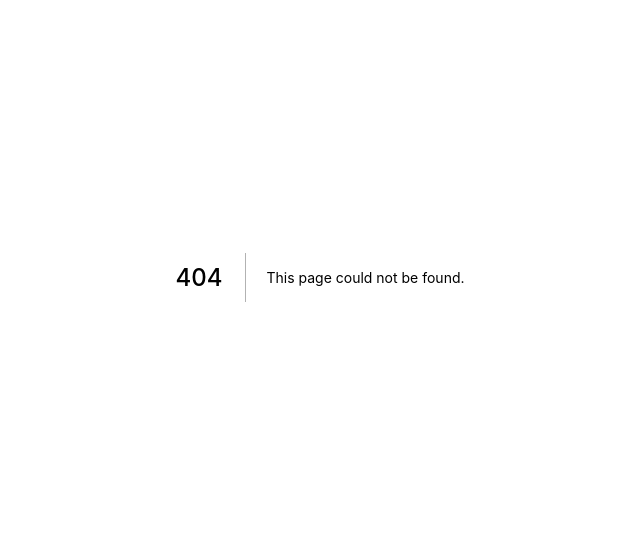
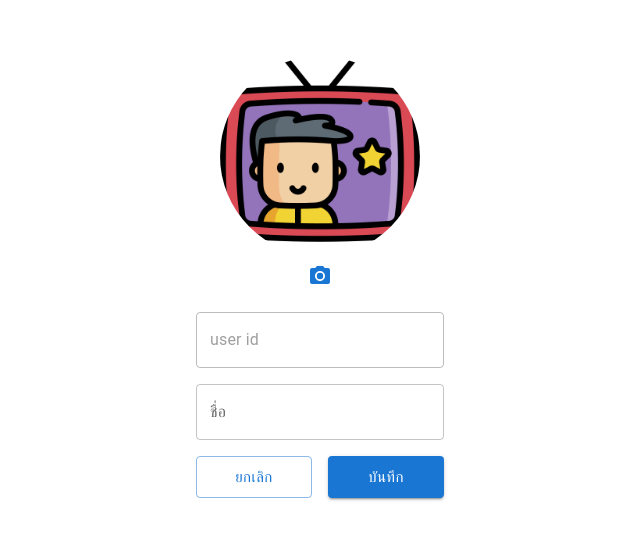
Before and after one commit to duckfollow/workout, a Next.js app: page /profile in a window 1280 px wide. Before the commit this address had no page. Shown: the part 123-662 px from the top of the page, without its empty margins (320-960 px from the left). Built offline with nearby package versions, Linux system fonts and the light colour scheme.

Commit message:
fix user edit profile

```diff
--- a/pages/booking/index.js
+++ b/pages/booking/index.js
@@ -205,7 +205,7 @@ function Booking({ data, userId }) {
                             คลิกที่ปุ่มด้านบนเพื่อทดลองใช้งานฟรี ระบบจะสร้างรหัสผู้ใช้งานใหม่ หรือจะใช้งานในโหมด demo ได้เลย
                         </p>
                     </div>
-                        :
+                        : <NoSsr>
                             <span
                                 style={
                                     {
@@ -215,6 +215,7 @@ function Booking({ data, userId }) {
                                 }>
                                 รหัสผู้ใช้ทดสอบ: <strong>{userId}</strong> <Button variant="outlined" startIcon={<LogoutIcon />} size="small" color="primary" onClick={clickLogout}>ออก</Button>
                             </span>
+                        </NoSsr>
                 }
 
                 <div className={styles.grid_menu}>
--- a/pages/index.js
+++ b/pages/index.js
@@ -211,7 +211,7 @@ function Profile({ data, userId }) {
               คลิกที่ปุ่มด้านบนเพื่อทดลองใช้งานฟรี ระบบจะสร้างรหัสผู้ใช้งานใหม่ หรือจะใช้งานในโหมด demo ได้เลย
             </p>
           </div>
-            :
+            : <NoSsr>
               <span
                 style={
                   {
@@ -221,6 +221,7 @@ function Profile({ data, userId }) {
                 }>
                 รหัสผู้ใช้ทดสอบ: <strong>{userId}</strong> <Button variant="outlined" startIcon={<LogoutIcon />} size="small" color="primary" onClick={clickLogout}>ออก</Button>
               </span>
+            </NoSsr>
         }
 
         <div className={styles.grid_menu}>
--- /dev/null
+++ b/pages/profile/index.js
@@ -0,0 +1,129 @@
+import Image from "next/image";
+import { useRouter } from "next/router";
+import Head from "next/head";
+import axios from "axios";
+import { useState, useEffect } from "react";
+import styles from "../../styles/User.module.css";
+import Box from '@mui/material/Box';
+import Grid from '@mui/material/Grid';
+import Stack from '@mui/material/Stack';
+import TextField from '@mui/material/TextField';
+import Button from '@mui/material/Button';
+import IconButton from '@mui/material/IconButton';
+import PhotoCamera from '@mui/icons-material/PhotoCamera';
+import { parseCookies, setCookie, destroyCookie } from 'nookies'
+
+const Profile = ({ userId, nameUser, imageUser }) => {
+    const router = useRouter();
+    const [image, setImage] = useState(imageUser);
+    const [name, setName] = useState(nameUser);
+    const [imageType, setImageType] = useState(null);
+
+    const upload = (event) => {
+        let reader = new FileReader();
+        const files = event.target.files[0];
+        setImageType(files.type);
+        reader.onloadend = () => {
+            setImage(reader.result);
+        }
+        reader.readAsDataURL(files)
+    }
+
+    const handleSubmit = (event) => {
+        event.preventDefault();
+        let data = {
+            userId: userId,
+            name: name,
+            image: image,
+            imageType: imageType
+        }
+        axios.post(`${process.env.NEXT_PUBLIC_URL}api/v1/food/user/edit`, data).then(res => {
+            getUser();
+        }).catch(err => {
+            console.log(err);
+        })
+    }
+
+    const getUser = () => {
+        axios.post(`${process.env.NEXT_PUBLIC_URL}api/v1/food/user/readById`, {
+            id: userId
+        }).then(res => {
+            setCookie(null, 'userId', res.data.data.id, { path: '/' })
+            setCookie(null, 'name', res.data.data.name, { path: '/' })
+            setCookie(null, 'image', res.data.data.image, { path: '/' })
+            setCookie(null, 'isfirstLogin', res.data.data.isfirstLogin, { path: '/' })
+            router.replace('/');
+        }).catch(err => {
+
+        })
+    }
+
+    return (
+        <div className={styles.container}>
+            <Head>
+                <title>Profile</title>
+            </Head>
+            <div spacing={2} className={styles.main}>
+                <Box>
+                    <Grid container spacing={2}>
+                        <Grid item xs={12} md={12}>
+                            <Stack direction="column" spacing={2}>
+                                <div style={
+                                    {
+                                        display: 'flex',
+                                        alignItems: 'center',
+                                        justifyContent: 'center',
+                                        flexDirection: 'column',
+                                    }
+                                }>
+                                    <Image src={image} alt="user" width={200} height={200} style={{
+                                        borderRadius: "50%"
+                                    }} />
+                                    <IconButton color="primary" aria-label="upload picture" component="label">
+                                        <input hidden accept="image/*" type="file" onChange={
+                                            (event) => {
+                                                upload(event)
+                                            }
+                                        } />
+                                        <PhotoCamera />
+                                    </IconButton>
+                                </div>
+
+                                <TextField id="outlined-basic" label="user id" value={userId} disabled variant="outlined" />
+                                <TextField id="outlined-basic" label="ชื่อ" value={name} variant="outlined" onChange={
+                                    (event) => {
+                                        setName(event.target.value)
+                                    }
+                                } />
+                                <Stack direction='row' spacing={2}>
+                                    <Button fullWidth size='large' variant="outlined" color="primary">
+                                        ยกเลิก
+                                    </Button>
+                                    <Button fullWidth size='large' variant="contained" color="primary" onClick={handleSubmit} >
+                                        บันทึก
+                                    </Button>
+                                </Stack>
+                            </Stack>
+                        </Grid>
+                    </Grid>
+                </Box>
+            </div>
+        </div>
+    )
+}
+
+export async function getServerSideProps(context) {
+    const cookies = context.req ? context.req.cookies : '';
+    const userId = cookies.userId !== undefined ? cookies.userId : '';
+    const nameUser = cookies.name !== undefined ? cookies.name : '';
+    const imageUser = cookies.image !== undefined ? cookies.image : '/tv-show.png';
+    return {
+        props: {
+            userId,
+            nameUser,
+            imageUser
+        }
+    }
+}
+
+export default Profile;
--- /dev/null
+++ b/styles/User.module.css
@@ -0,0 +1,10 @@
+.container {
+    /* padding: 1rem; */
+}
+
+.main {
+    display: flex;
+    justify-content: center;
+    align-items: center;
+    min-height: 100vh;
+}
```
Also changed, not shown: components/AppBar.js (+8 -2 lines). Lines whose indentation alone changed are shown as unchanged.
